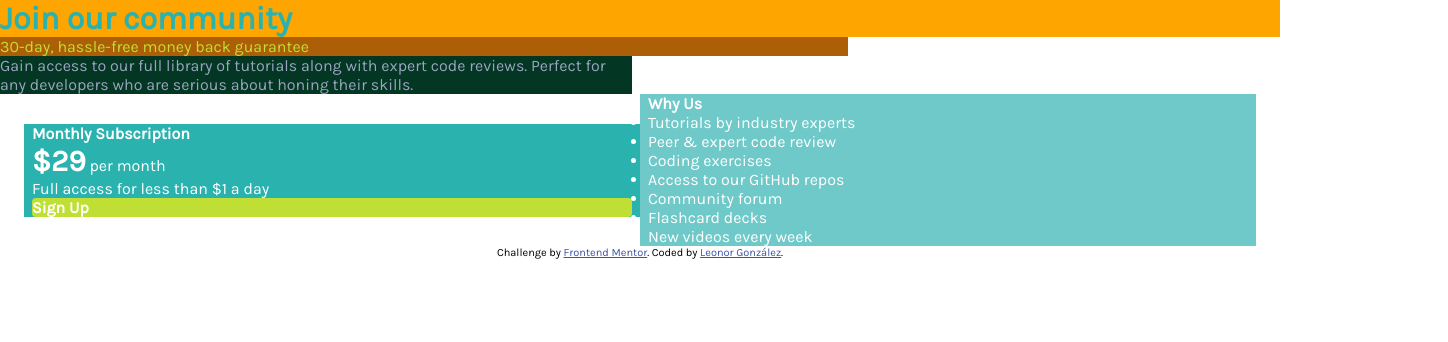
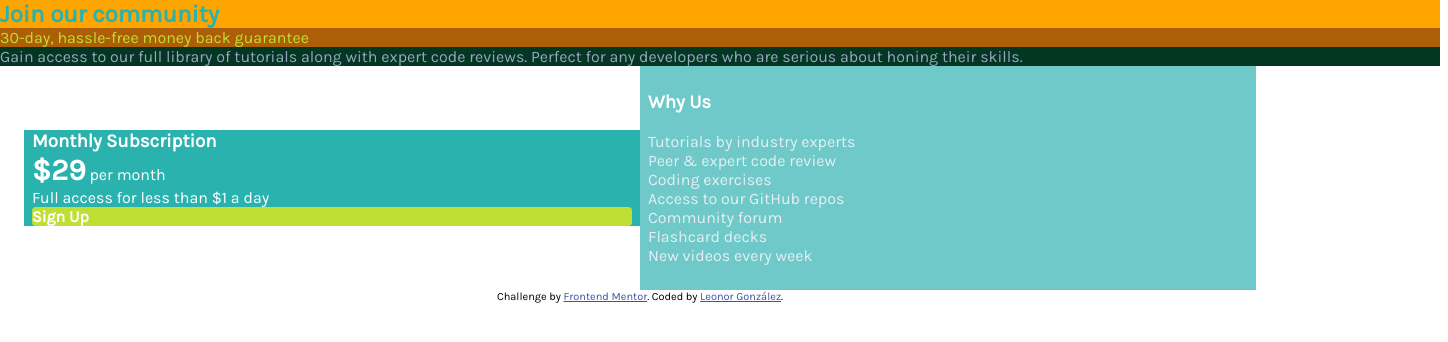
Before and after one commit to Legoal1990/single-price-grid-component-master, a plain HTML site: page index.html in a window 1280 px wide. Shown: the whole page, 1448 px wide, since content can reach past the window. Drawn offline with Linux system fonts and the light colour scheme.

Commit message:
contenedor3 modificado

```diff
--- a/css/estilos.css
+++ b/css/estilos.css
@@ -1,6 +1,6 @@
 *{
-    margin:0;
-    padding:0;
+    margin:0px;
+    padding:0px;
 }
 
 body{
@@ -10,9 +10,9 @@ body{
     min-width: 375px;
 }
 
-.container1{
-    background-color: #fff;
-
+.contenedor1{
+    background-color:red;
+    width: 1440px;
 }
 
 .header{
@@ -58,22 +58,22 @@ body{
 
 .contenedor3{
     background-color:hsl(179, 46%, 61%);
+    padding: 25px;
+}
+
+h3{
     color:white;
-}
-.nav p{
     font-weight: 700;
 }
-nav a{
-    display: flex;
-    justify-content: flex-start;
+
+nav ul li a{
     text-decoration: none;
-    color:white;
-    font-weight: 400;
+    color:  hsl(204, 43%, 93%);
 }
 
-
-
-
+nav ul{
+    list-style: none
+}
 
 .attribution { font-size: 11px; text-align: center; }
 .attribution a { color: hsl(228, 45%, 44%); }
--- a/index.html
+++ b/index.html
@@ -12,23 +12,23 @@
 
 </head>
 <body>
-  <div class="container1">
-    <header class="row">
+  <div class="contenedor1">
+    <header class="row start-xs between-xs">
       <div class="col-xs-6 col-lg-12">
         <div class="header">
-          <h1>Join our community</h1>
+          <h2>Join our community</h2>
         </div>
       </div>
     </header>
-    <div class="row">
-      <div class="col-xs-8 col-lg-8">
+    <div class="row start-xs between-xs">
+      <div class="col-xs-8 col-lg-12">
         <div class="garantia">
           <p>30-day, hassle-free money back guarantee</p>
         </div>
       </div>
     </div>
-    <div class="row">
-      <div class="col-xs-10 col-lg-6">
+    <div class="row start-xs between-xs">
+      <div class="col-xs-10 col-lg-12">
         <div class="datos1">
           <p>Gain access to our full library of tutorials along with expert code reviews.
           Perfect for any developers who are serious about honing their skills.</p>
@@ -39,10 +39,10 @@
 
   <div class="container">
     <div class="row middle-xs between-xs">
-     <!--Aqui va el contenedor dos-->
+        <!--Contenedor dos-->
         <div class="contenedor2 col-xs-12 col-lg-6">
           <div class="subscription">
-            <p>Monthly Subscription</p>
+            <h3>Monthly Subscription</h3>
           </div>
           <div class="costo">
             <p><span>&dollar;29</span> per month</p>
@@ -54,13 +54,10 @@
             <a href="#">Sign Up</a>
           </div>
         </div>
-
+        <!--Ccontenedor tres-->
         <div class="contenedor3 col-xs-12 col-lg-6">
-      <!--Aqui va el contenedor tres-->
-        <div class="nav">
-          <p>Why Us</p>
-        </div>
           <nav>
+            <h3>Why Us</h3><br>
             <ul>
                 <li><a href="#">Tutorials by industry experts</a></li>
                 <li><a href="#">Peer &amp; expert code review</a></li>
```
Lines whose indentation alone changed are shown as unchanged.
